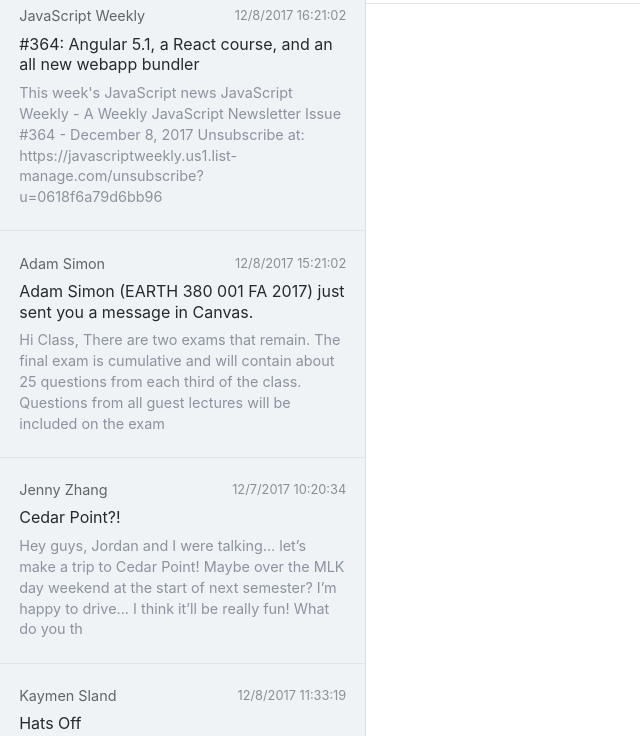
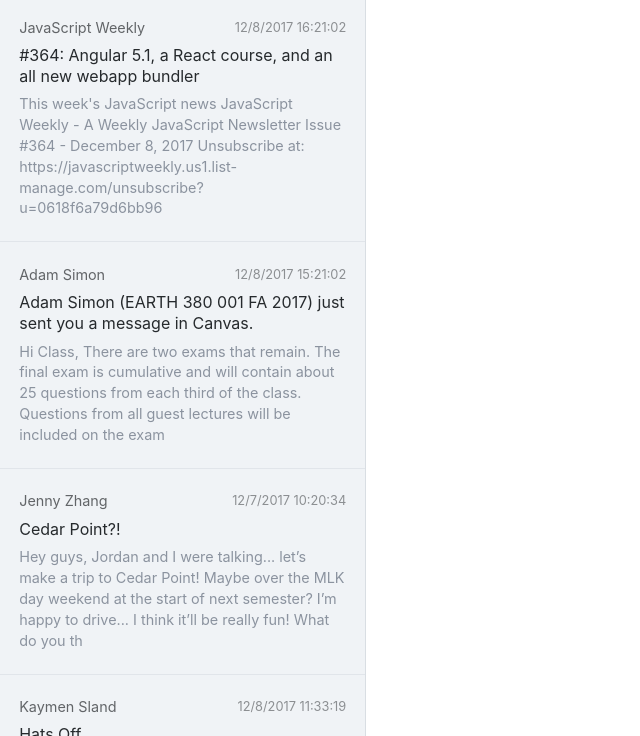
Before and after one commit to wudixiaoyu008/email-client-practice-app, a website built with Parcel: page src/index.html in a window 1280 px wide. Shown: the part 64-800 px from the top of the page, without its empty margins (0-640 px from the left). Built offline with nearby package versions, Linux system fonts and the light colour scheme.

Commit message:
new style

```diff
--- a/src/index.scss
+++ b/src/index.scss
@@ -48,6 +48,7 @@ body {
 
 .email-show-container {
   flex: 5;
+  line-height: 1.3rem;
 }
 
 .email-header {
@@ -72,7 +73,7 @@ body {
 
 .email-list {
   list-style-type: none;
-  margin-top: 3rem;
+  margin-top: 3.7rem;
   padding-left: 0;
 }
 
```
